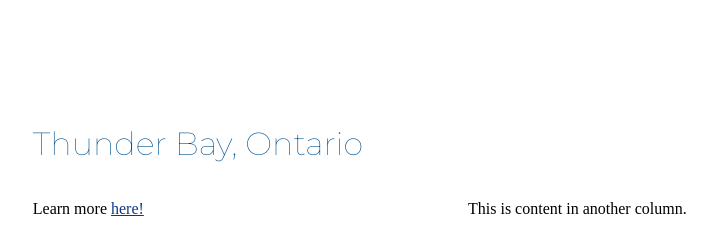
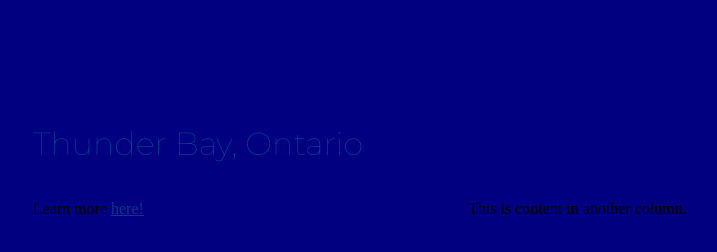
Before and after one commit to samalaksa/L5_demo, a website: page index.html in a window 1280 px wide. Shown: the whole page, without its empty margins (172-889 px from the left). Drawn offline with nearby package versions, Linux system fonts and the light colour scheme; files that its build step writes are made by us from their sources; a web font is replaced by a local one.

Commit message:
second commit

```diff
--- a/sass/_base.scss
+++ b/sass/_base.scss
@@ -1,5 +1,6 @@
 body {
   padding: 8vw 16vw;
+  background-color: navy;
 }
 a {
   color: $color__link;
@@ -15,5 +16,3 @@ a {
     flex-basis: 50%;
   }
 }
-
-//background image
```
